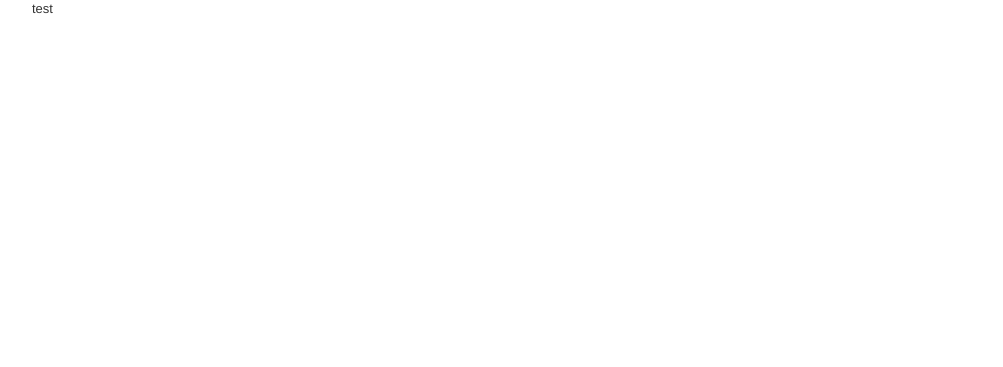
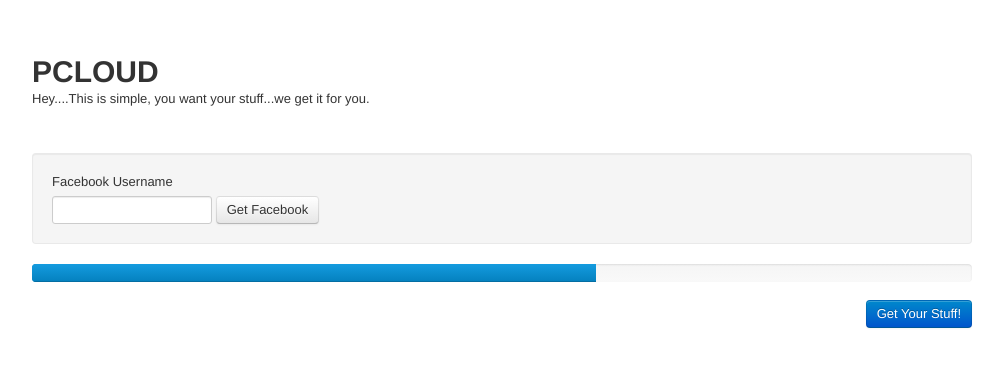
Before and after one commit to dmpeters/pcloud, a Django app: page / in a window 1280 px wide. Before the commit the part shown is almost empty. Shown: the top 367 px of the page, without its empty margins (138-1141 px from the left). Run offline with Django 3.2, Linux system fonts and the light colour scheme.

Commit message:
adding initial template

```diff
--- a/www/templates/index.html
+++ b/www/templates/index.html
@@ -2,7 +2,30 @@
 {% block base %}
 <div class="container">
 	<section>
-		test
+		<br />
+		<br />
+		<br />
+		<h1>PCLOUD</h1>
+		<p>
+			Hey....This is simple, you want your stuff...we get it for you.
+		</p>
+		<br />
+		<br />
+		<form class="well form-search">
+			<label for="">Facebook Username</label>
+			<br />
+			<input type="text" class="input-medium search-query">
+			<button type="submit" class="btn">
+				Get Facebook
+			</button>
+		</form>
+		<div class="progress">
+			<div class="bar"
+			style="width: 60%;"></div>
+		</div>
+		<div class="pull-right">
+			<a href="" class="btn btn-primary">Get Your Stuff!</a>
+		</div>
 	</section>
 </div>
 {% endblock %}
```
